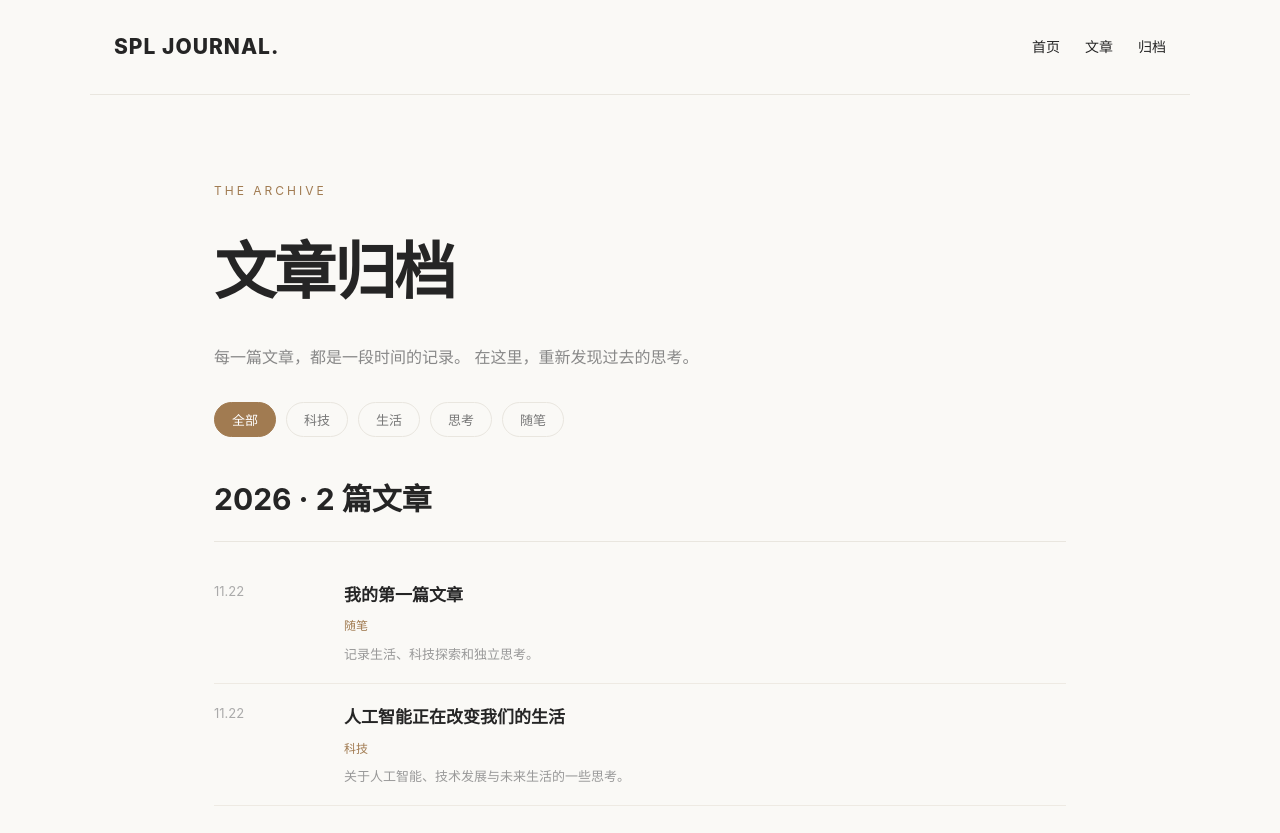
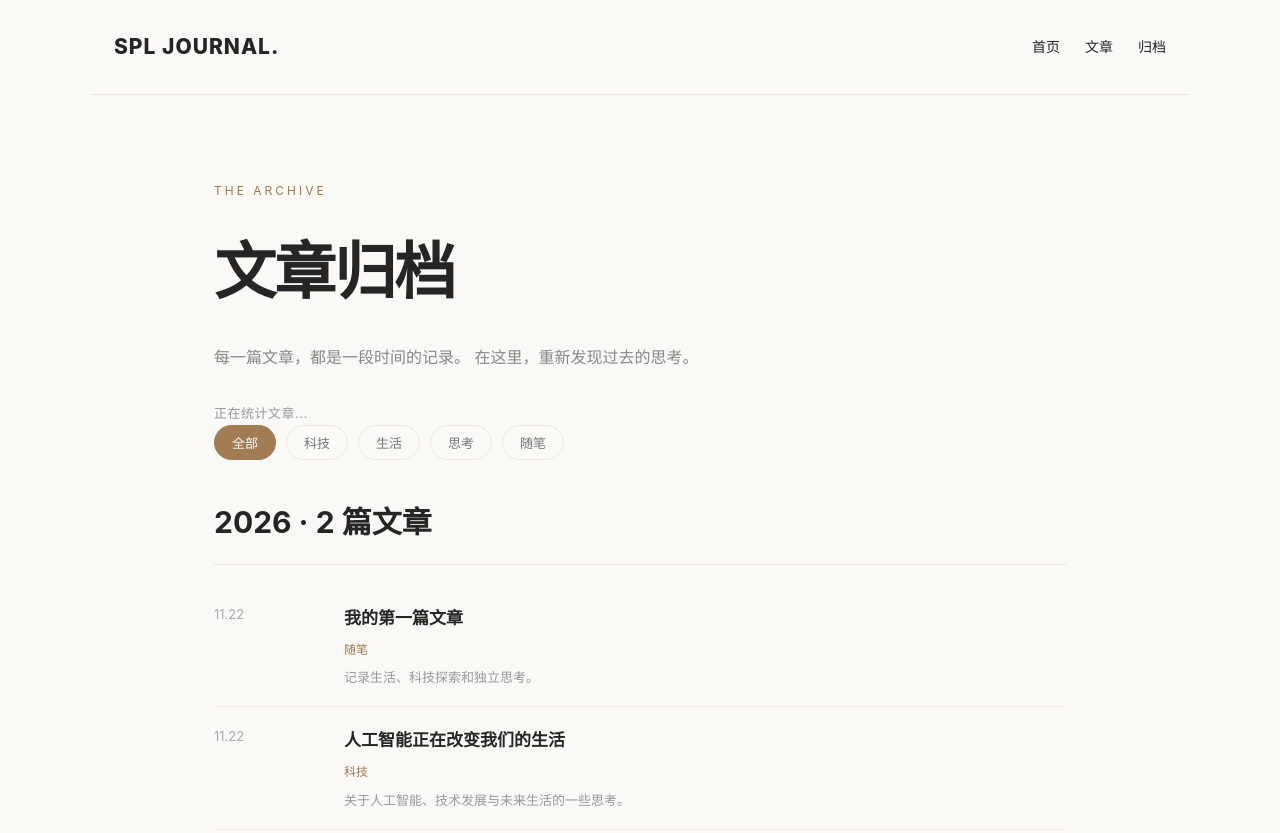
Before and after one commit to sipeile-stack/sipeile-stack.github.io, a plain HTML site: page archive.html in a window 1280 px wide. Shown: the top 833 px of the page. Drawn offline with Linux system fonts and the light colour scheme.

Commit message:
Update archive.html

```diff
--- a/archive.html
+++ b/archive.html
@@ -174,6 +174,13 @@ footer {
   color: #fff;
 }
 
+.archive-count {
+  color: #999;
+  font-size: 13px;
+  margin: -25px 0 25px;
+  letter-spacing: 0.5px;
+}
+
 </style>
 </head>
 
@@ -199,7 +206,9 @@ footer {
     每一篇文章，都是一段时间的记录。
     在这里，重新发现过去的思考。
   </p>
-
+  <p id="archive-count" class="archive-count">
+  正在统计文章...
+</p>
   <div id="archive-filters" class="archive-filters">
   <button class="active" data-category="全部">全部</button>
   <button data-category="科技">科技</button>
```
